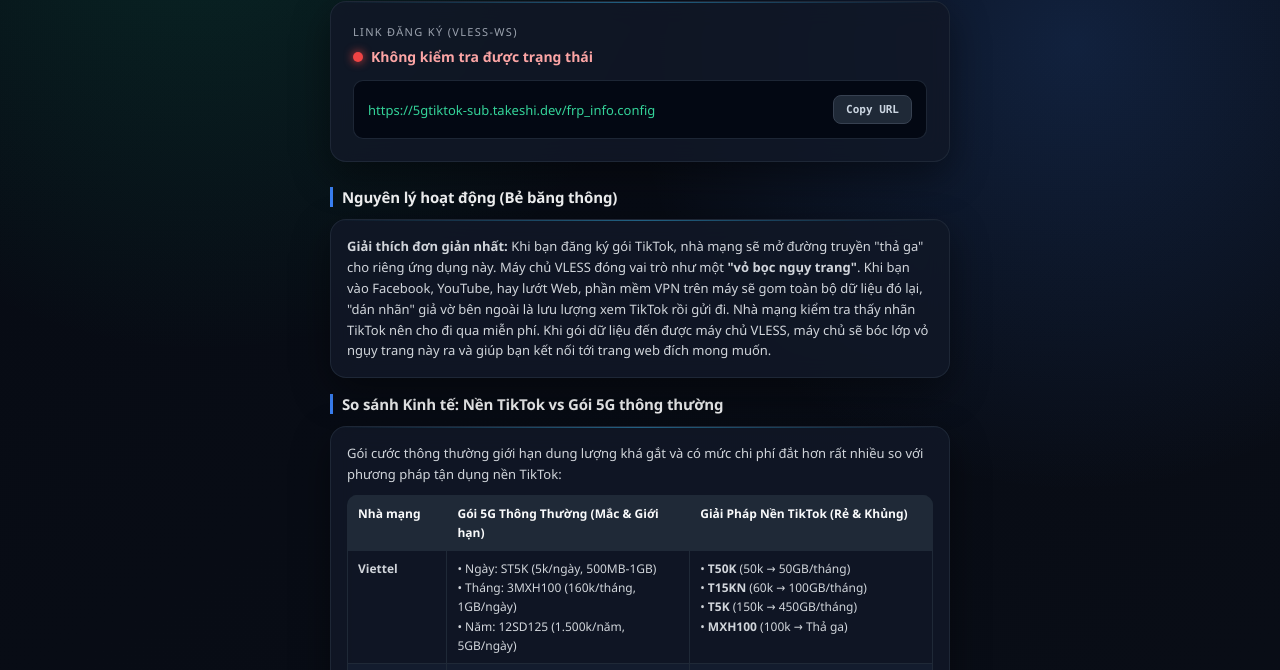
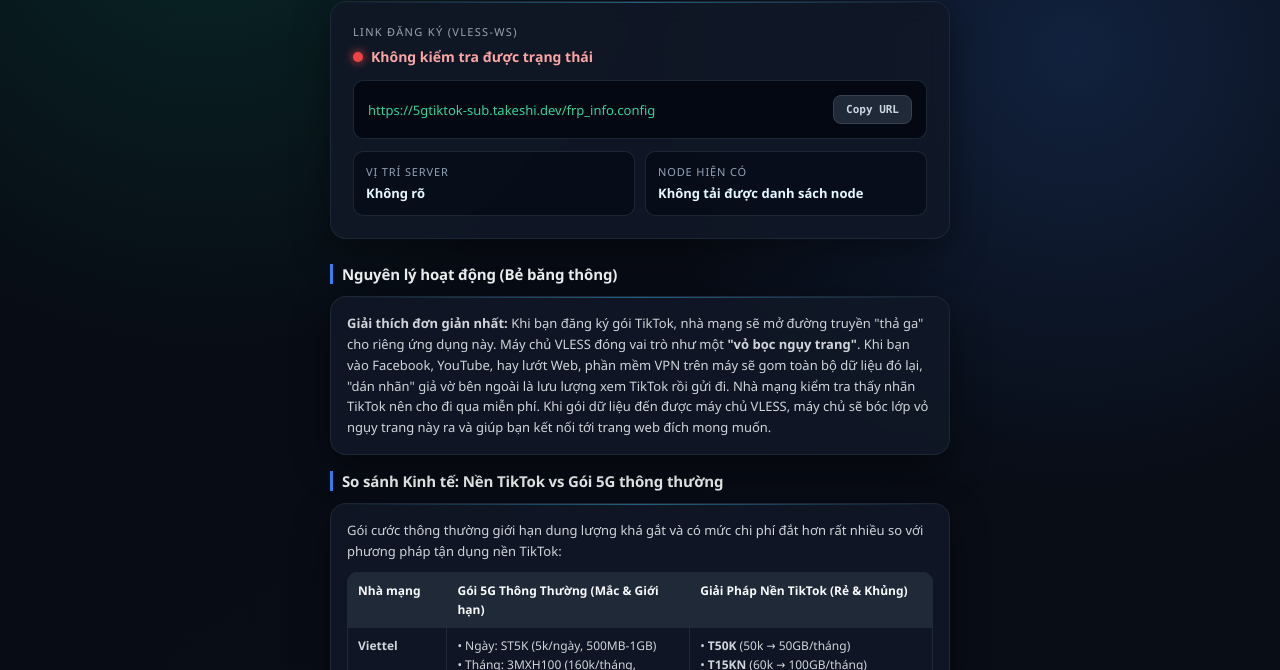
Before and after one commit to takeshi7502/vless5gtiktok, a plain HTML site: page index.html in a window 1280 px wide. Shown: the part 127-797 px from the top of the page. Drawn offline with Linux system fonts and the light colour scheme; no server answers.

Commit message:
feat: load and display server location and node info from FRP metadata

```diff
--- a/index.html
+++ b/index.html
@@ -24,6 +24,16 @@
       <div class="sub-box">
         <span id="sub-url">https://5gtiktok-sub.takeshi.dev/frp_info.config</span>
         <button id="copy-subscription" class="copy-btn" type="button">Copy URL</button>
+      </div>
+      <div class="server-info" aria-label="Thông tin server VLESS">
+        <div class="server-info-item">
+          <span>Vị trí server</span>
+          <strong id="server-location">Đang tải...</strong>
+        </div>
+        <div class="server-info-item">
+          <span>Node hiện có</span>
+          <strong id="server-nodes" class="node-list">Đang tải...</strong>
+        </div>
       </div>
     </section>
 
--- a/script.js
+++ b/script.js
@@ -2,7 +2,10 @@
 const subscriptionUrl = document.getElementById('sub-url');
 const statusDot = document.getElementById('server-status-dot');
 const statusText = document.getElementById('server-status-text');
+const serverLocation = document.getElementById('server-location');
+const serverNodes = document.getElementById('server-nodes');
 const healthUrl = 'https://5gtiktok-sub.takeshi.dev/health';
+const serverInfoUrl = 'https://5gtiktok-sub.takeshi.dev/frp_info.json';
 
 async function copySubscription() {
   const text = subscriptionUrl.innerText.trim();
@@ -39,6 +42,43 @@
   statusText.textContent = text;
 }
 
+function getNodeName(vlessUrl) {
+  try {
+    const hash = vlessUrl.split('#')[1] || 'VLESS Node';
+    return decodeURIComponent(hash.replace(/\+/g, ' '));
+  } catch (error) {
+    return 'VLESS Node';
+  }
+}
+
+function getServerLocation(data) {
+  const location = data.location || data.server_location || data.region || data.country;
+  if (location) return location;
+
+  const host = `${data.wshost || ''} ${data.ip || ''}`.toLowerCase();
+  if (host.includes('singapore') || host.includes('sin')) return 'Singapore';
+  return 'Singapore';
+}
+
+async function loadServerInfo() {
+  if (!serverLocation || !serverNodes) return;
+
+  try {
+    const response = await fetch(serverInfoUrl, { cache: 'no-store' });
+    if (!response.ok) throw new Error('Server info unavailable');
+
+    const data = await response.json();
+    const payloads = Array.isArray(data.payloads) ? data.payloads : [];
+    const nodeNames = payloads.map(getNodeName).filter(Boolean);
+
+    serverLocation.textContent = getServerLocation(data);
+    serverNodes.textContent = nodeNames.length ? nodeNames.join(' • ') : 'Chưa có node';
+  } catch (error) {
+    serverLocation.textContent = 'Không rõ';
+    serverNodes.textContent = 'Không tải được danh sách node';
+  }
+}
+
 async function checkServerHealth() {
   setStatus('checking', 'Đang kiểm tra hạ tầng...');
 
@@ -60,4 +100,6 @@
 
 copyButton.addEventListener('click', copySubscription);
 checkServerHealth();
+loadServerInfo();
 setInterval(checkServerHealth, 60000);
+setInterval(loadServerInfo, 300000);
--- a/styles.css
+++ b/styles.css
@@ -146,6 +146,38 @@
   color: #34d399;
   font: 13px "Consolas", monospace;
   word-break: break-all;
+}
+
+.server-info {
+  display: grid;
+  grid-template-columns: repeat(2, 1fr);
+  gap: 10px;
+  margin-top: 12px;
+}
+
+.server-info-item {
+  padding: 12px;
+  border: 1px solid rgba(31, 41, 55, 0.95);
+  border-radius: 10px;
+  background: rgba(3, 7, 18, 0.52);
+}
+
+.server-info-item span {
+  display: block;
+  margin-bottom: 5px;
+  color: #94a3b8;
+  font-size: 11px;
+  text-transform: uppercase;
+  letter-spacing: 0.08em;
+}
+
+.server-info-item strong,
+.node-list {
+  display: block;
+  color: #e5f7ff;
+  font-size: 13px;
+  line-height: 1.45;
+  overflow-wrap: anywhere;
 }
 
 .copy-btn {
```
